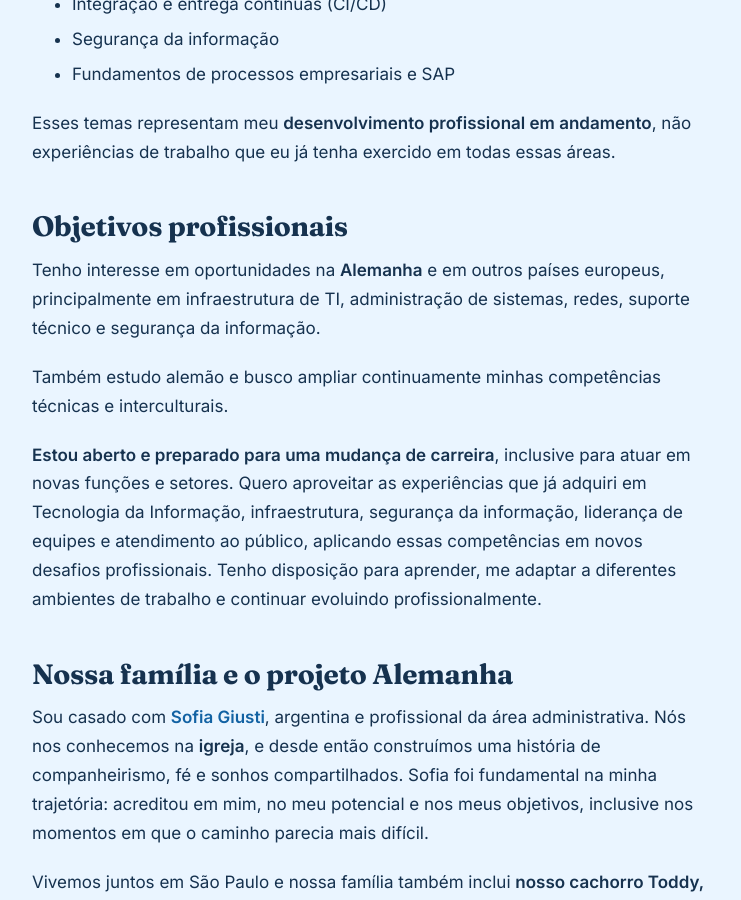
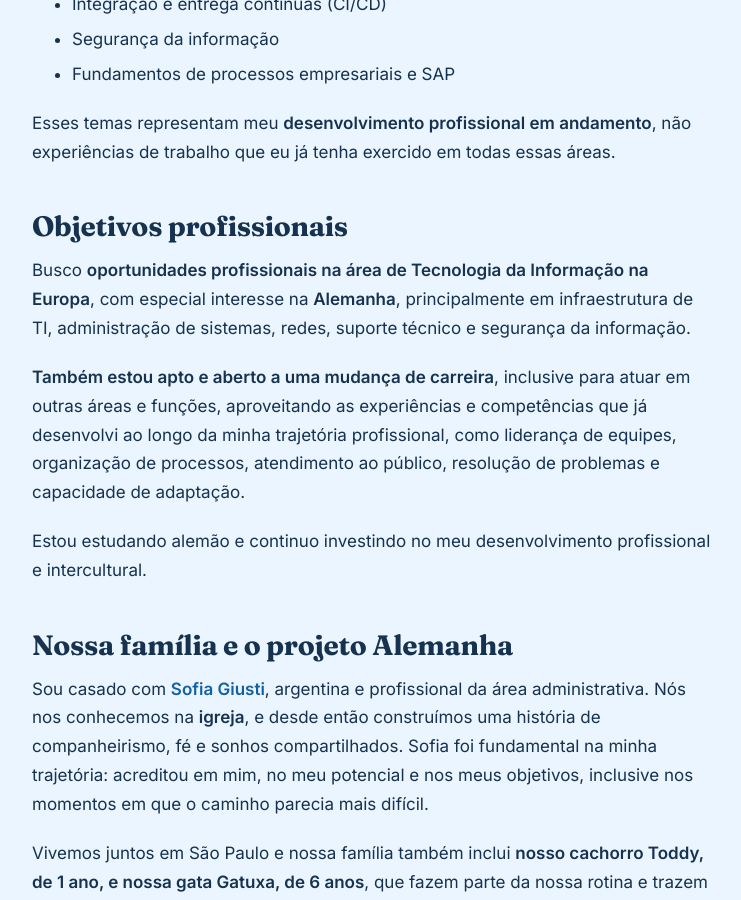
Before and after one commit to jeffersondk3/jeffersondk3.github.io, a Jekyll site: the page built from sobre.md, in a window 1280 px wide and 900 px high, scrolled down 1342 px. Shown: the whole window, without its empty margins (268-1009 px from the left). Built offline with Jekyll 4.4.1, drawn with Linux system fonts in a browser that asks for light colours.

Commit message:
Ajusta objetivos profissionais: TI na Europa e abertura à mudança de carreira

```diff
--- a/sobre.md
+++ b/sobre.md
@@ -44,11 +44,11 @@ Esses temas representam meu **desenvolvimento profissional em andamento**, não
 
 ## Objetivos profissionais
 
-Tenho interesse em oportunidades na **Alemanha** e em outros países europeus, principalmente em infraestrutura de TI, administração de sistemas, redes, suporte técnico e segurança da informação.
+Busco **oportunidades profissionais na área de Tecnologia da Informação na Europa**, com especial interesse na **Alemanha**, principalmente em infraestrutura de TI, administração de sistemas, redes, suporte técnico e segurança da informação.
 
-Também estudo alemão e busco ampliar continuamente minhas competências técnicas e interculturais.
+**Também estou apto e aberto a uma mudança de carreira**, inclusive para atuar em outras áreas e funções, aproveitando as experiências e competências que já desenvolvi ao longo da minha trajetória profissional, como liderança de equipes, organização de processos, atendimento ao público, resolução de problemas e capacidade de adaptação.
 
-**Estou aberto e preparado para uma mudança de carreira**, inclusive para atuar em novas funções e setores. Quero aproveitar as experiências que já adquiri em Tecnologia da Informação, infraestrutura, segurança da informação, liderança de equipes e atendimento ao público, aplicando essas competências em novos desafios profissionais. Tenho disposição para aprender, me adaptar a diferentes ambientes de trabalho e continuar evoluindo profissionalmente.
+Estou estudando alemão e continuo investindo no meu desenvolvimento profissional e intercultural.
 
 ## Nossa família e o projeto Alemanha
 
```
